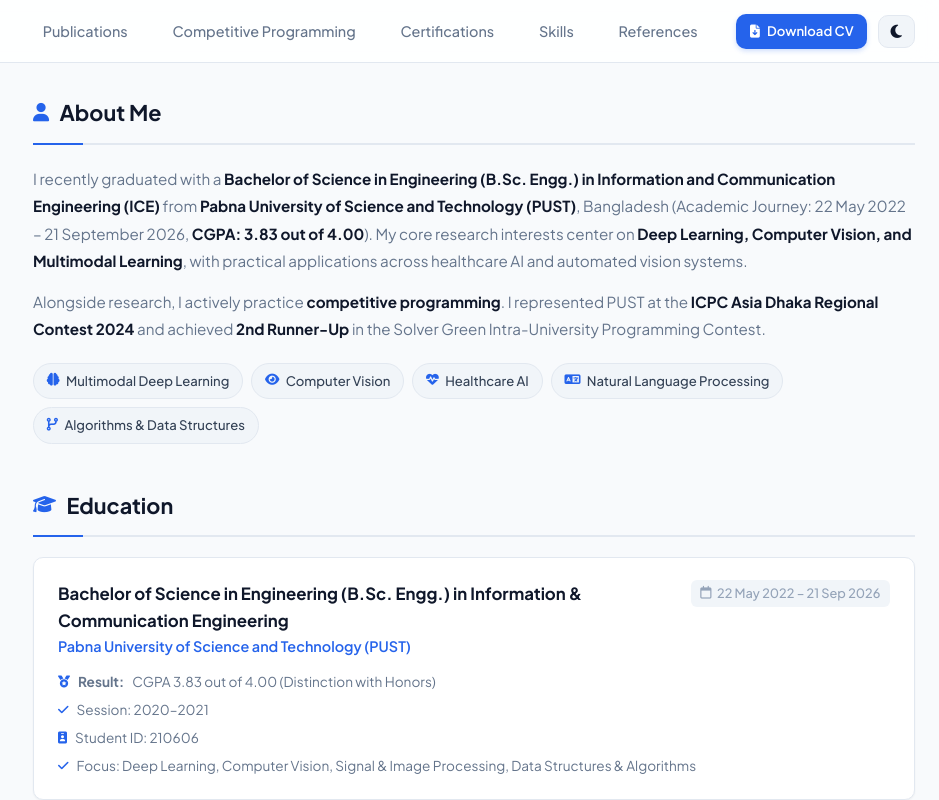
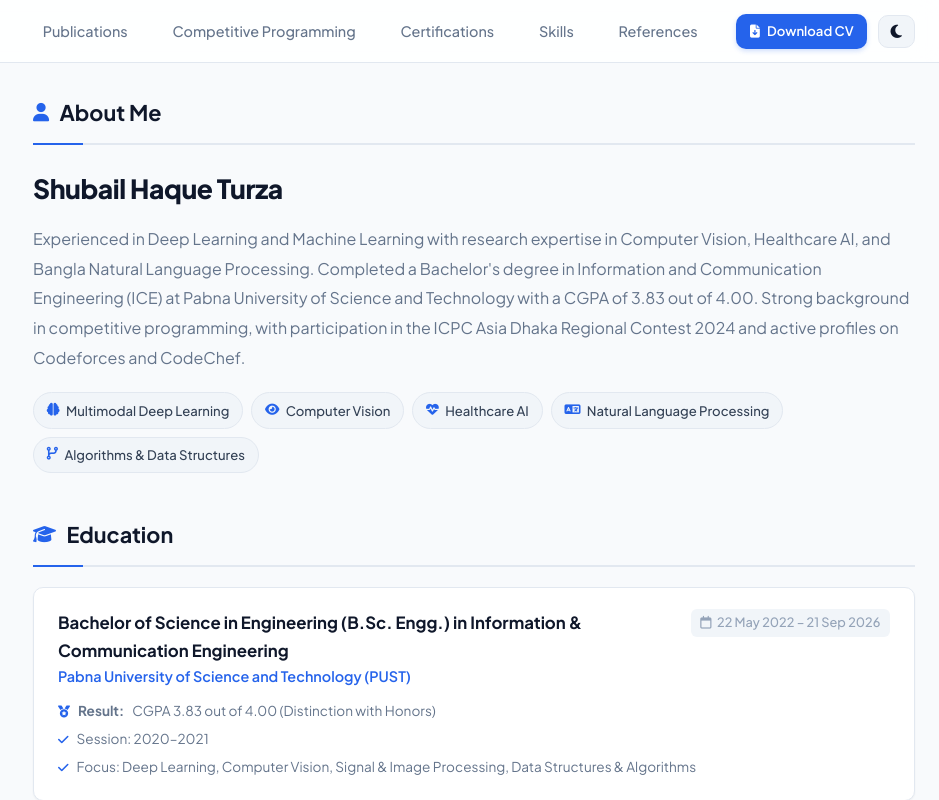
Before and after one commit to turzo06/turzo06.github.io, a plain HTML site: page index.html in a window 1280 px wide. Shown: the top 800 px of the page, 341-1280 px from the left. Drawn offline with Linux system fonts and the light colour scheme; some icons are missing.

Commit message:
Update About Me section to clean profile format and remove student ID

```diff
--- a/assets/css/style.css
+++ b/assets/css/style.css
@@ -428,10 +428,18 @@ img {
 }
 
 /* Biography / About */
+.about-name {
+  font-size: 1.65rem;
+  font-weight: 800;
+  color: var(--text-main);
+  margin-bottom: 0.65rem;
+  letter-spacing: -0.4px;
+}
+
 .about-text {
-  font-size: 0.95rem;
-  color: var(--text-muted);
-  line-height: 1.8;
+  font-size: 1rem;
+  color: var(--text-muted);
+  line-height: 1.85;
   margin-bottom: 1.25rem;
 }
 
--- a/index.html
+++ b/index.html
@@ -144,11 +144,9 @@
           </div>
 
           <div class="about-text">
+            <h3 class="about-name">Shubail Haque Turza</h3>
             <p>
-              I recently graduated with a <strong>Bachelor of Science in Engineering (B.Sc. Engg.) in Information and Communication Engineering (ICE)</strong> from <strong>Pabna University of Science and Technology (PUST)</strong>, Bangladesh (Academic Journey: 22 May 2022 – 21 September 2026, <strong>CGPA: 3.83 out of 4.00</strong>). My core research interests center on <strong>Deep Learning, Computer Vision, and Multimodal Learning</strong>, with practical applications across healthcare AI and automated vision systems.
-            </p>
-            <p style="margin-top: 0.85rem;">
-              Alongside research, I actively practice <strong>competitive programming</strong>. I represented PUST at the <strong>ICPC Asia Dhaka Regional Contest 2024</strong> and achieved <strong>2nd Runner-Up</strong> in the Solver Green Intra-University Programming Contest.
+              Experienced in Deep Learning and Machine Learning with research expertise in Computer Vision, Healthcare AI, and Bangla Natural Language Processing. Completed a Bachelor's degree in Information and Communication Engineering (ICE) at Pabna University of Science and Technology with a CGPA of 3.83 out of 4.00. Strong background in competitive programming, with participation in the ICPC Asia Dhaka Regional Contest 2024 and active profiles on Codeforces and CodeChef.
             </p>
           </div>
 
@@ -180,7 +178,6 @@
             <ul class="timeline-meta-list">
               <li><i class="fa-solid fa-medal"></i> <strong>Result:</strong> CGPA 3.83 out of 4.00 (Distinction with Honors)</li>
               <li><i class="fa-solid fa-check"></i> Session: 2020–2021</li>
-              <li><i class="fa-solid fa-id-badge"></i> Student ID: 210606</li>
               <li><i class="fa-solid fa-check"></i> Focus: Deep Learning, Computer Vision, Signal & Image Processing, Data Structures & Algorithms</li>
             </ul>
           </div>
```
